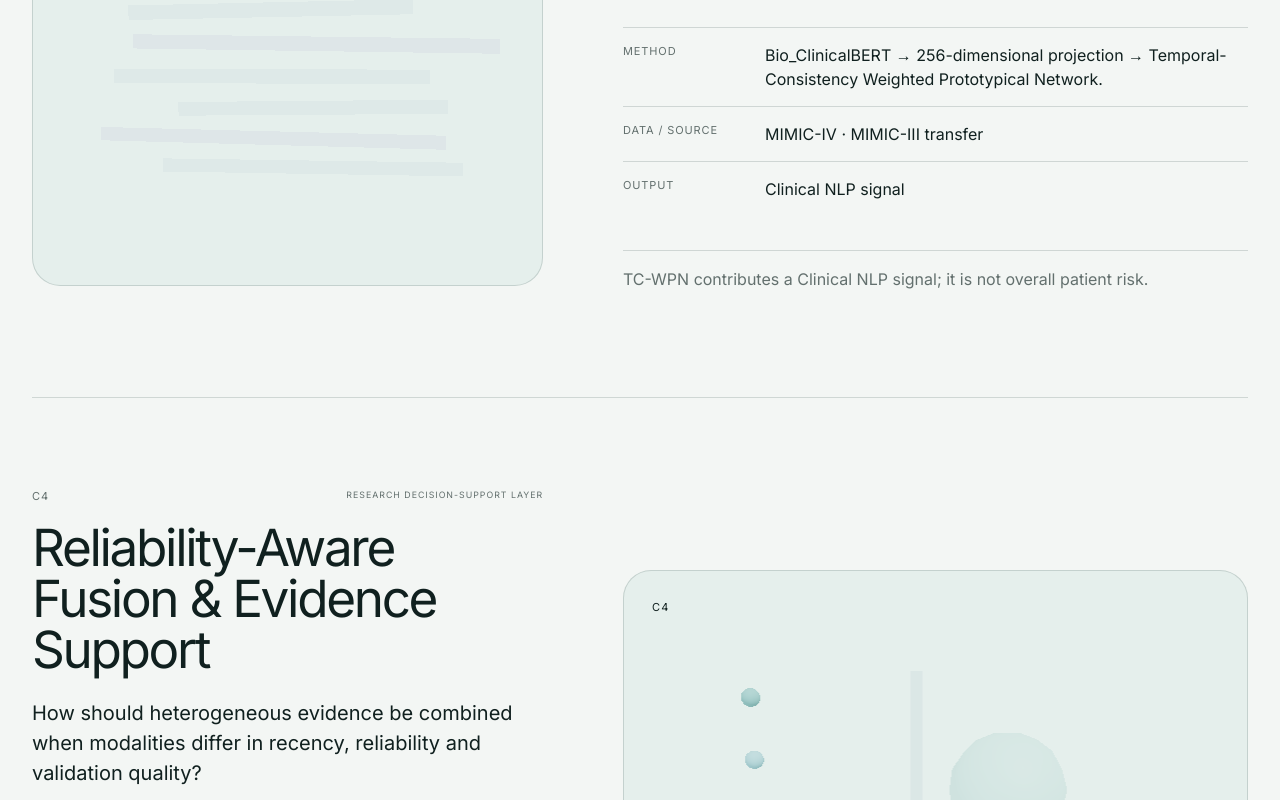
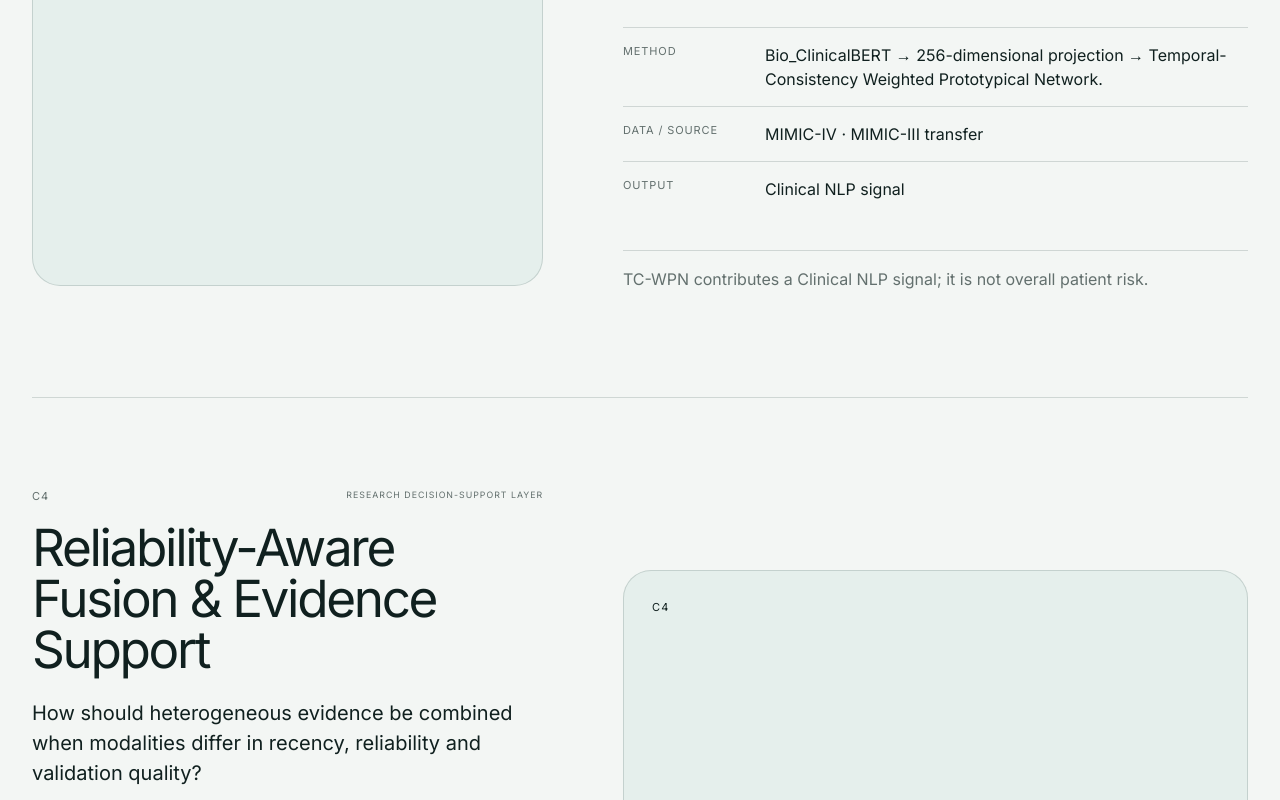
Before and after one commit to dulhara79/anxiety_research_website, a React (Vite) app in the folder research-website/: page / in a window 1280 px wide. Shown: the part 10457-11257 px from the top of the page. Built offline with nearby package versions, Linux system fonts and the light colour scheme.

Commit message:
feat: apply diagonal media to component scenes

```diff
--- a/research-website/src/components/research/ComponentFeature.jsx
+++ b/research-website/src/components/research/ComponentFeature.jsx
@@ -1,6 +1,7 @@
 import React from "react";
 import { motion, useReducedMotion } from "framer-motion";
 import TextReveal from "../motion/TextReveal";
+import DiagonalMediaBand from "../media/DiagonalMediaBand";
 import SpatialSceneBoundary from "../three/SpatialSceneBoundary";
 
 const ComponentScene = React.lazy(() => import("../three/ComponentScene"));
@@ -22,6 +23,7 @@ export default function ComponentFeature({ component, index }) {
         transition={{ type: "spring", stiffness: 220, damping: 24 }}
       >
         <span>{component.id}</span>
+        <DiagonalMediaBand variant="component" className="component-diagonal-media">
           <SpatialSceneBoundary
             scene={ComponentScene}
             fallbackVariant="component"
@@ -30,6 +32,7 @@ export default function ComponentFeature({ component, index }) {
             camera={{ position: [0, 0, 5.7], fov: 41 }}
             sceneProps={{ componentId: component.id }}
           />
+        </DiagonalMediaBand>
       </motion.div>
       <div className="component-body">
         <TextReveal preset="support" className="component-meta">
```
Lines whose indentation alone changed are shown as unchanged.
